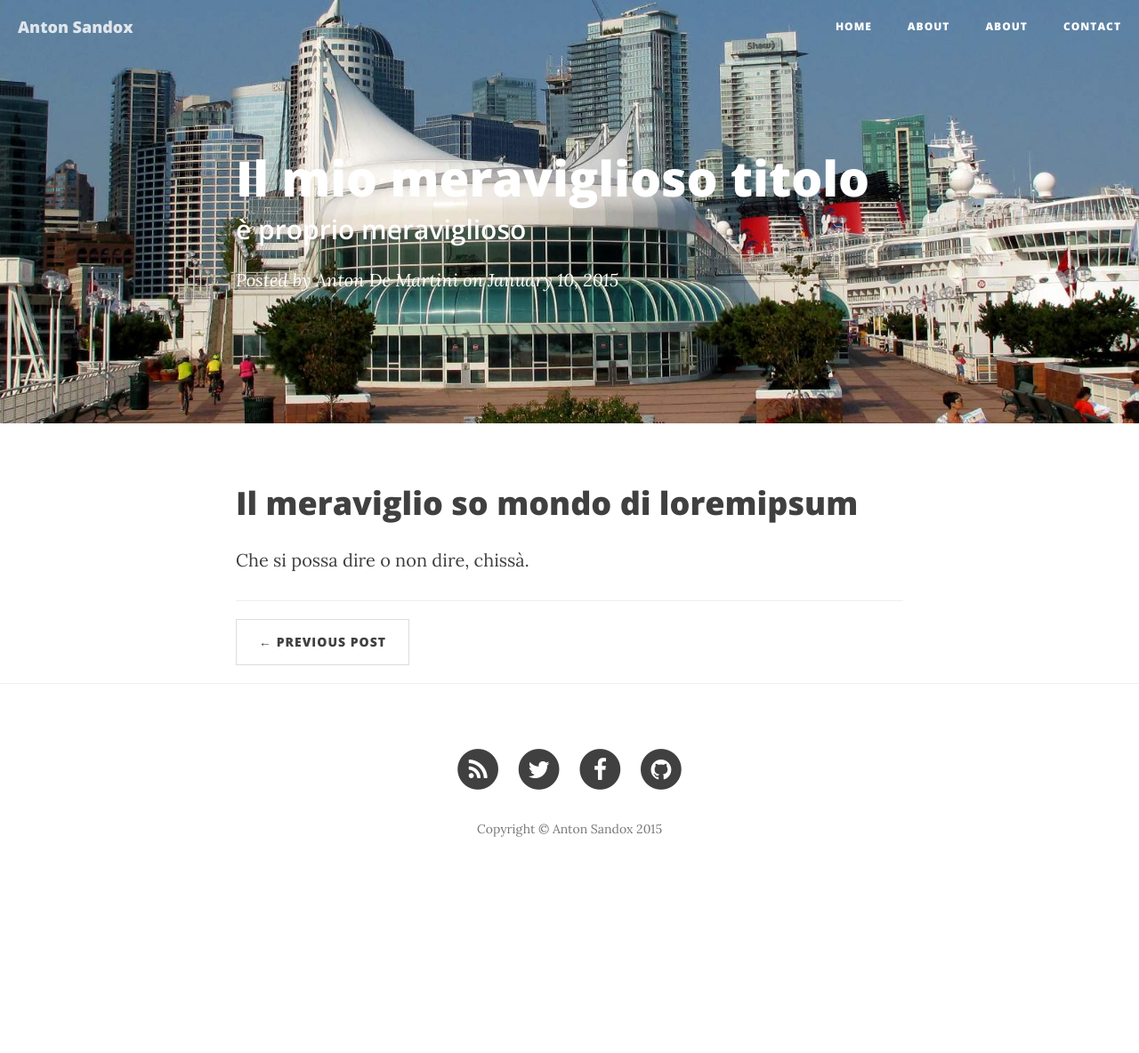
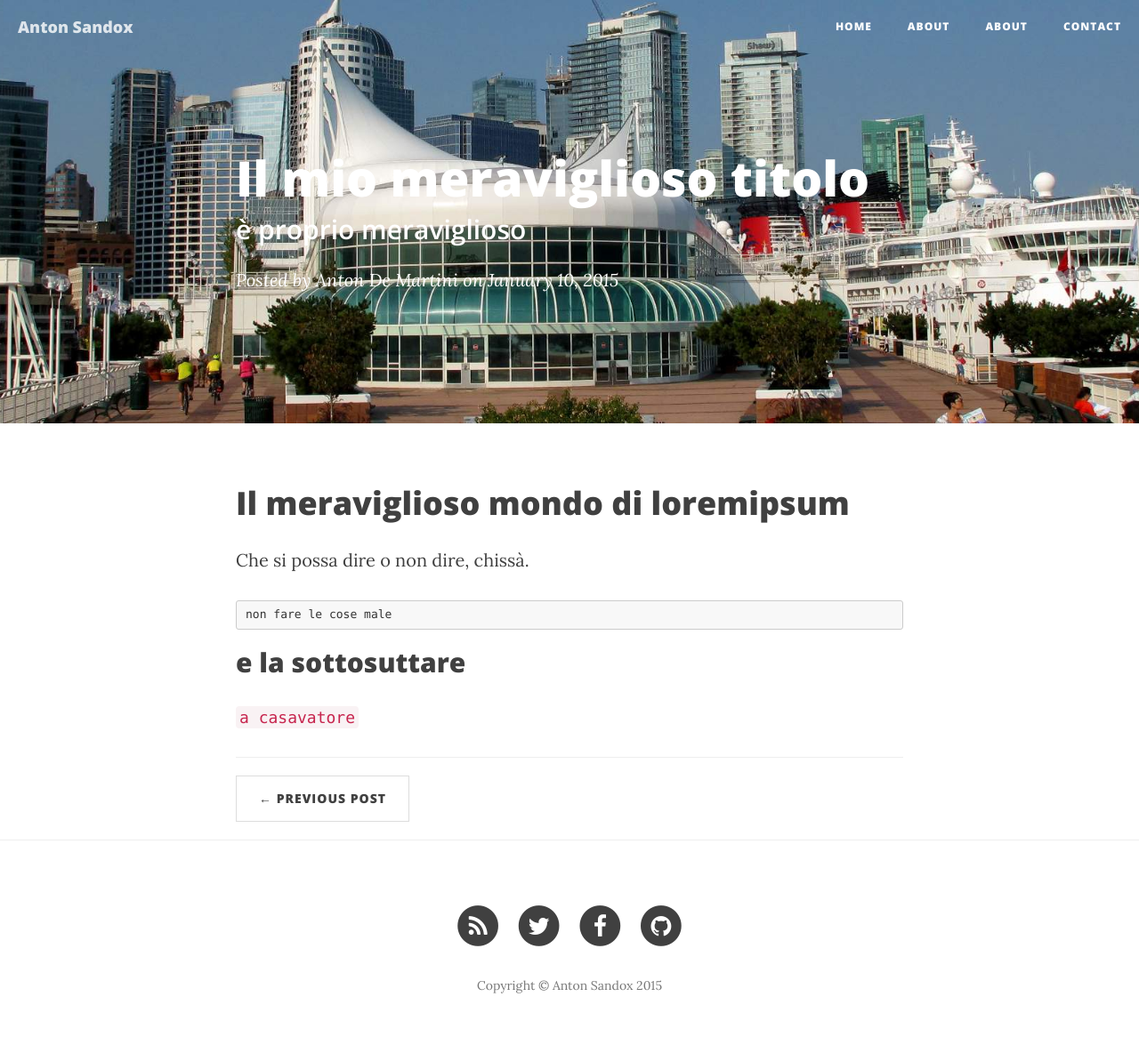
Before and after one commit to anton-dema/anton-dema.github.io, a Jekyll site: the page built from _posts/2015-01-10-ilmeravigliosomondo.md, in a window 1280 px wide. Shown: the whole page at 89% size. Built offline with Jekyll 4.4.1, drawn with Linux system fonts in a browser that asks for light colours; nearby versions of some CDN libraries; before the commit the page ends 1008 px from its top, so only the background shows below that.

Commit message:
casavatore

```diff
--- a/_posts/2015-01-10-ilmeravigliosomondo.md
+++ b/_posts/2015-01-10-ilmeravigliosomondo.md
@@ -7,6 +7,12 @@ author:     "Anton De Martini"
 header-img: "img/dock.jpg"
 ---
 
-# Il meraviglio so mondo di loremipsum
+# Il meraviglioso mondo di loremipsum
 
 Che si possa dire o non dire, chissà.
+
+    non fare le cose male
+
+## e la sottosuttare
+
+`a casavatore`
```
